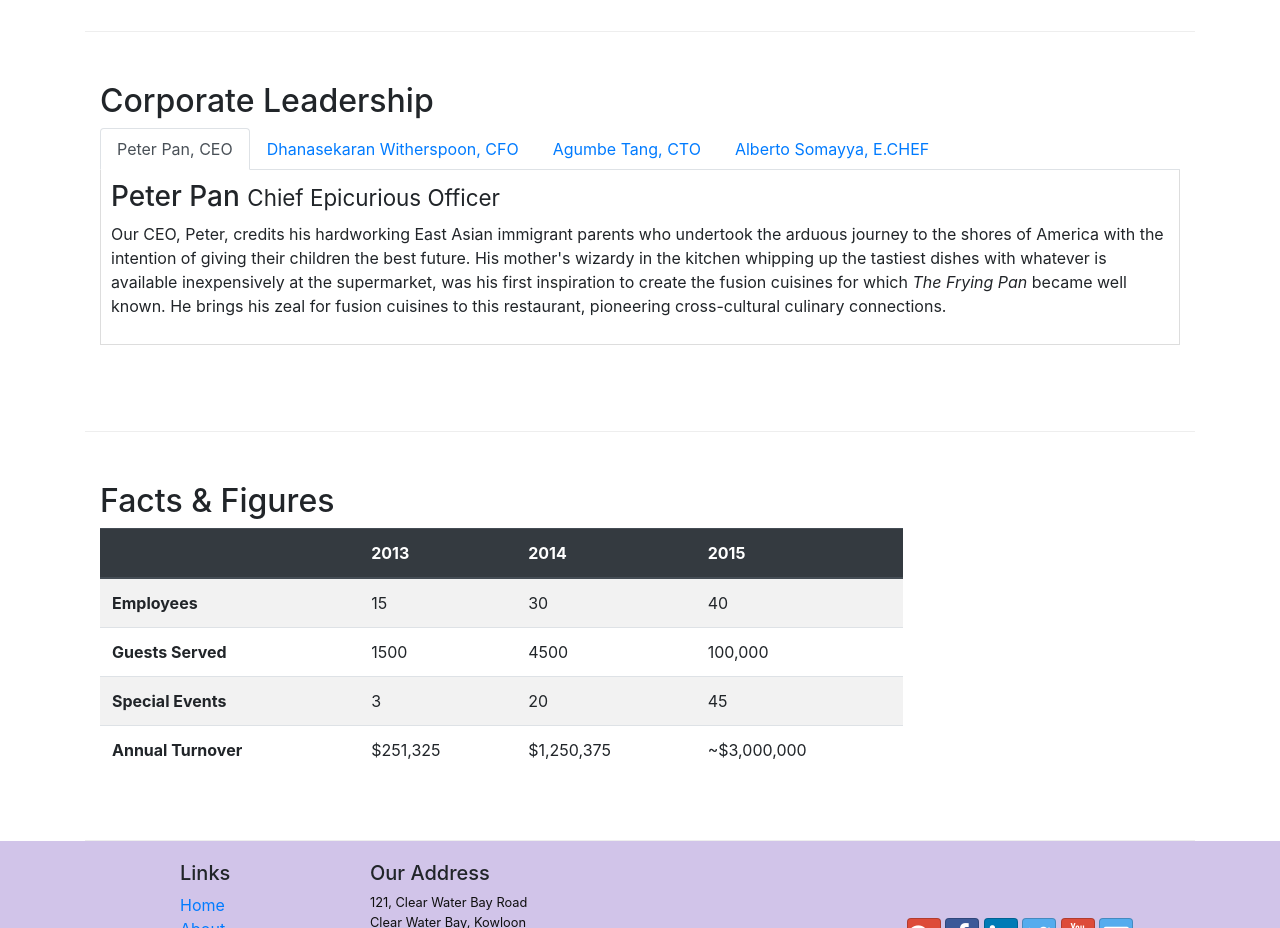
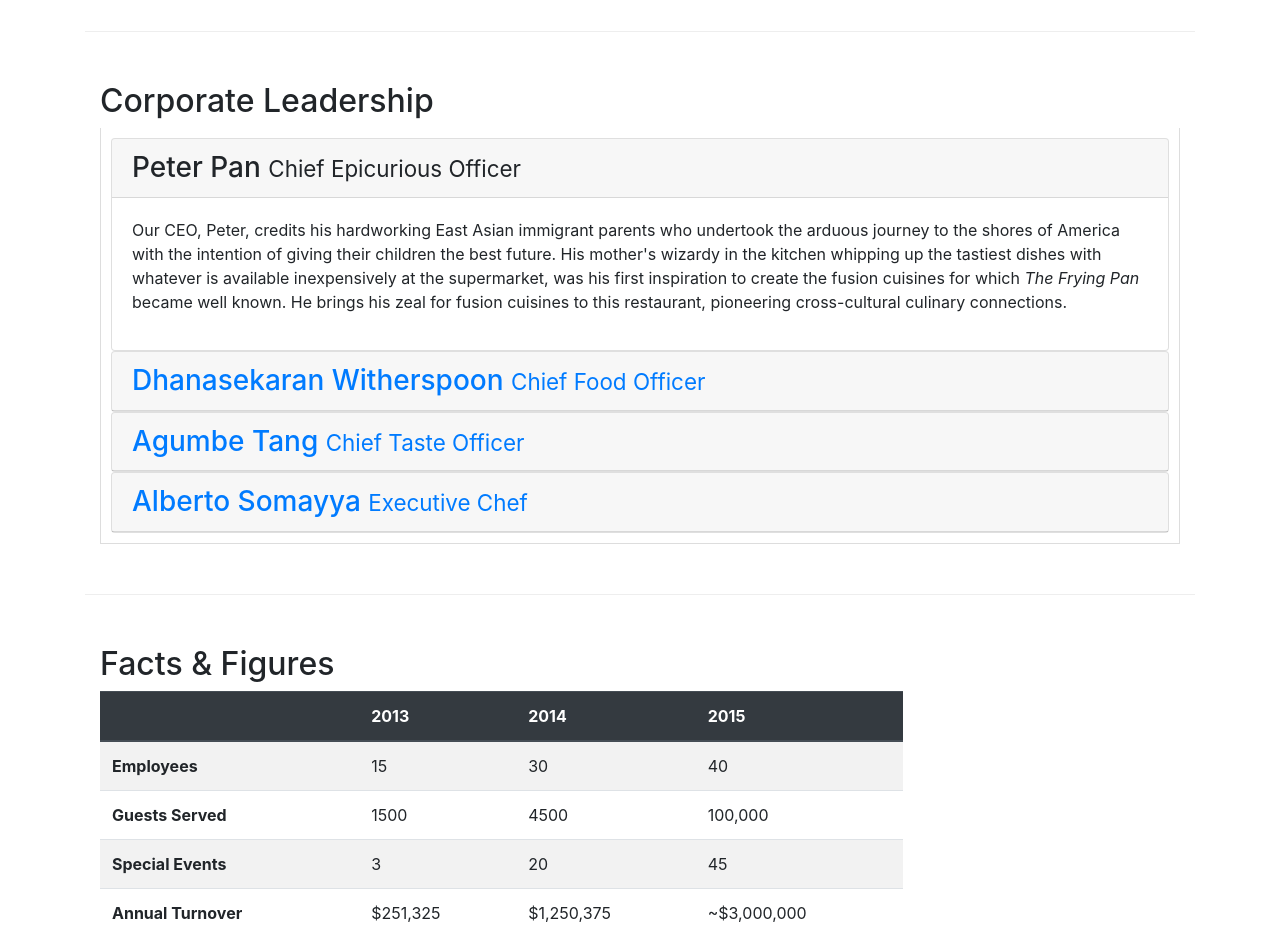
Before and after one commit to Sedki-Sghairi/full-stack-web-dev-course, a website: page aboutus.html in a window 1280 px wide. Shown: the part 940-1868 px from the top of the page. Drawn offline with nearby package versions, Linux system fonts and the light colour scheme.

Commit message:
accordion

```diff
--- a/aboutus.html
+++ b/aboutus.html
@@ -103,38 +103,67 @@
         <div class="row row-content">
             <div class="col-12 col-sm-12">
                 <h2>Corporate Leadership</h2>
-                <ul class="nav nav-tabs">
-                    <li class="nav-item">
-                        <a href="#peter" class="nav-link active" role="tab" data-toggle="tab">Peter Pan, CEO</a>
-                    </li>
-                    <li class="nav-item">
-                        <a href="#danny" class="nav-link" role="tab" data-toggle="tab">Dhanasekaran Witherspoon, CFO</a>
-                    </li>
-                    <li class="nav-item">
-                        <a href="#agumbe" class="nav-link" role="tab" data-toggle="tab">Agumbe Tang, CTO</a>
-                    </li>
-                    <li class="nav-item">
-                        <a href="#alberto" class="nav-link" role="tab" data-toggle="tab">Alberto Somayya, E.CHEF </a>
-                    </li>
-                </ul>
+               <div id="accordion">
+
+               </div>
                 <div class="tab-content">
-                    <div role="tabpanel" class="tab-pane fade show active" id="peter">
-                        <h3>Peter Pan <small>Chief Epicurious Officer</small></h3>
-                        <p class="d-none d-sm-block" >Our CEO, Peter, credits his hardworking East Asian immigrant parents who undertook the arduous journey to the shores of America with the intention of giving their children the best future. His mother's wizardy in the kitchen whipping up the tastiest dishes with whatever is available inexpensively at the supermarket, was his first inspiration to create the fusion cuisines for which <em>The Frying Pan</em> became well known. He brings his zeal for fusion cuisines to this restaurant, pioneering cross-cultural culinary connections.</p>
+                    <div class="card">
+                        <div class="card-header" role="tab" id="peterhead">
+                        <h3 class="mb-0">
+                            <a data-toggle="collapse" data-target="#peter">
+                            Peter Pan <small>Chief Epicurious Officer</small>
+                            </a>
+                        </h3>
+                        </div>
+                        <div class="collapse show" id="peter" data-parent="#accordion">
+                            <div class="card-body">
+                                <p class="d-none d-sm-block">Our CEO, Peter, credits his hardworking East Asian immigrant parents who undertook the arduous journey to the shores of America with the intention of giving their children the best future. His mother's wizardy in the kitchen whipping up the tastiest dishes with whatever is available inexpensively at the supermarket, was his first inspiration to create the fusion cuisines for which <em>The Frying Pan</em> became well known. He brings his zeal for fusion cuisines to this restaurant, pioneering cross-cultural culinary connections.</p>
+                            </div>
+                        </div>
                     </div>
-                    <div role="tabpanel" class="tab-pane fade" id="danny">
+                    <div class="card">
+                        <div class="card-header" role="tab" id="dannyhead">
+                        <h3 class="mb-0">
+                            <a class="collapsed" data-toggle="collapse" data-target="#danny">
+                            Dhanasekaran Witherspoon <small>Chief Food Officer</small>
+                            </a>
+                        </h3>
+                    </div>
+                    <div class="collapse" id="danny" data-parent="#accordion">
+                        <div class="card-body">
+                            <p class="d-none d-sm-block">>Our CFO, Danny, as he is affectionately referred to by his colleagues, comes from a long established family tradition in farming and produce. His experiences growing up on a farm in the Australian outback gave him great appreciation for varieties of food sources. As he puts it in his own words, <em>Everything that runs, wins, and everything that stays, pays!</em></em></p>
+                        </div>
+                    </div>
+                </div>
+                <div class="card">
+                        <div class="card-header" role="tab" id="agumbehead">
+                        <h3 class="mb-0">
+                            <a class="collapsed" data-toggle="collapse" data-target="#agumbe">
+                            Agumbe Tang <small>Chief Taste Officer</small>
+                            </a>
+                        </h3>
+                    </div>
+                    <div class="collapse" id="agumbe" data-parent="#accordion">
+                        <div class="card-body">
+                            <p class="d-none d-sm-block">Blessed with the most discerning gustatory sense, Agumbe, our CTO, personally ensures that every dish that we serve meets his exacting tastes. Our chefs dread the tongue lashing that ensues if their dish does not meet his exacting standards. He lives by his motto, <em>You click only if you survive my lick.</em></p>
+                        </div>
+                    </div>
+                </div>
+                <div class="card">
+                        <div class="card-header" role="tab" id="albertohead">
+                        <h3 class="mb-0">
+                            <a class="collapsed" data-toggle="collapse" data-target="#alberto">
+                            Alberto Somayya <small>Executive Chef</small>
+                            </a>
+                        </h3>
+                    </div>
+                    <div class="collapse" id="alberto" data-parent="#accordion">
+                        <div class="card-body">
+                            <p class="d-none d-sm-block">Award winning three-star Michelin chef with wide International experience having worked closely with whos-who in the culinary world, he specializes in creating mouthwatering Indo-Italian fusion experiences. He says, <em>Put together the cuisines from the two craziest cultures, and you get a winning hit! Amma Mia!</em></em></p>
+                        </div>
+                    </div>
+                </div>
 
-                        <h3>Dhanasekaran Witherspoon <small>Chief Food Officer</small></h3>
-                        <p class="d-none d-sm-block">Our CFO, Danny, as he is affectionately referred to by his colleagues, comes from a long established family tradition in farming and produce. His experiences growing up on a farm in the Australian outback gave him great appreciation for varieties of food sources. As he puts it in his own words, <em>Everything that runs, wins, and everything that stays, pays!</em></p>
-                    </div>
-                    <div role="tabpanel" class="tab-pane fade" id="agumbe">
-                        <h3>Agumbe Tang <small>Chief Taste Officer</small></h3>
-                        <p class="d-none d-sm-block">Blessed with the most discerning gustatory sense, Agumbe, our CTO, personally ensures that every dish that we serve meets his exacting tastes. Our chefs dread the tongue lashing that ensues if their dish does not meet his exacting standards. He lives by his motto, <em>You click only if you survive my lick.</em></p>
-                    </div>
-                    <div role="tabpanel" class="tab-pane fade" id="alberto">
-                        <h3>Alberto Somayya <small>Executive Chef</small></h3>
-                        <p class="d-none d-sm-block">Award winning three-star Michelin chef with wide International experience having worked closely with whos-who in the culinary world, he specializes in creating mouthwatering Indo-Italian fusion experiences. He says, <em>Put together the cuisines from the two craziest cultures, and you get a winning hit! Amma Mia!</em></p>
-                    </div>
                 </div>
             </div>
        </div>
```
